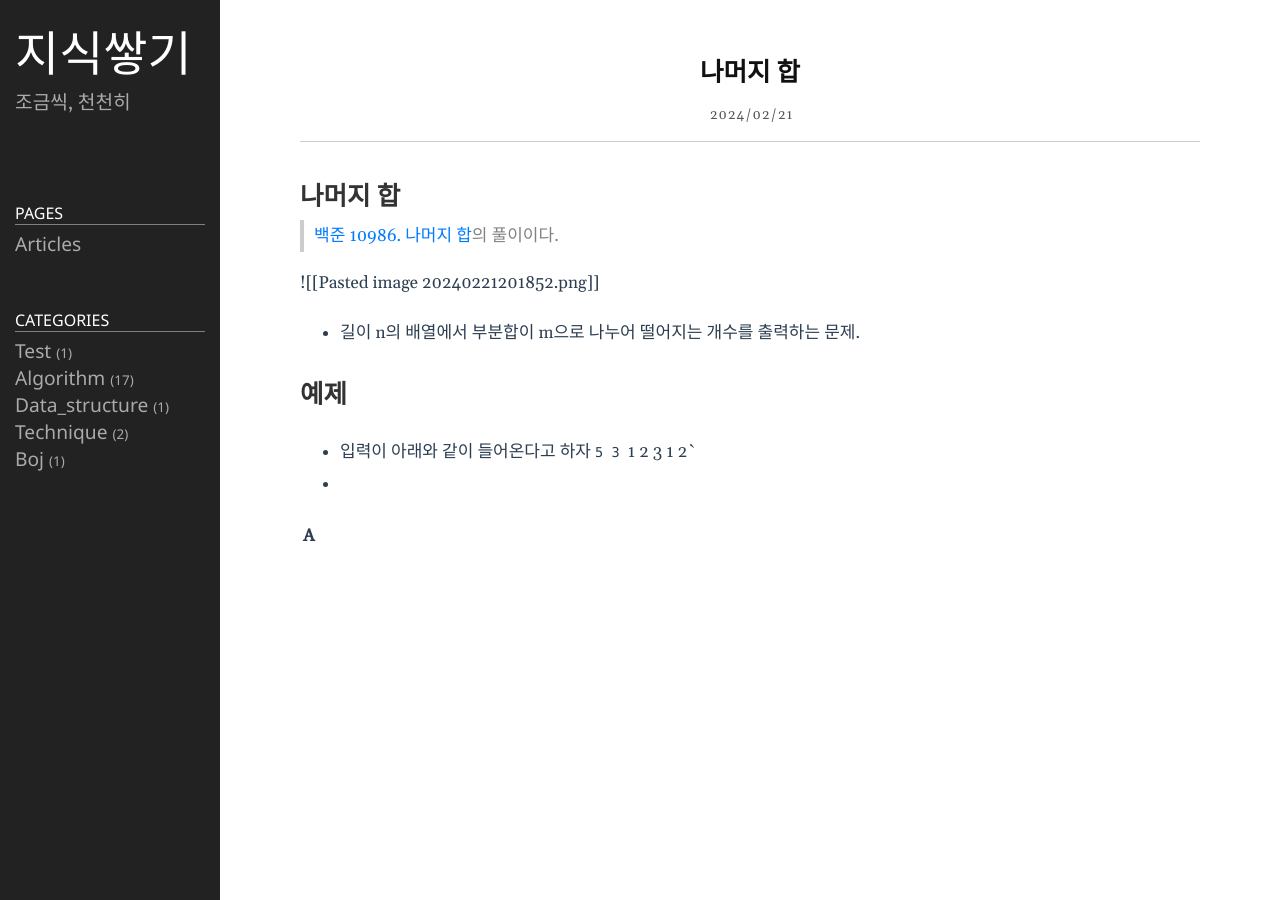
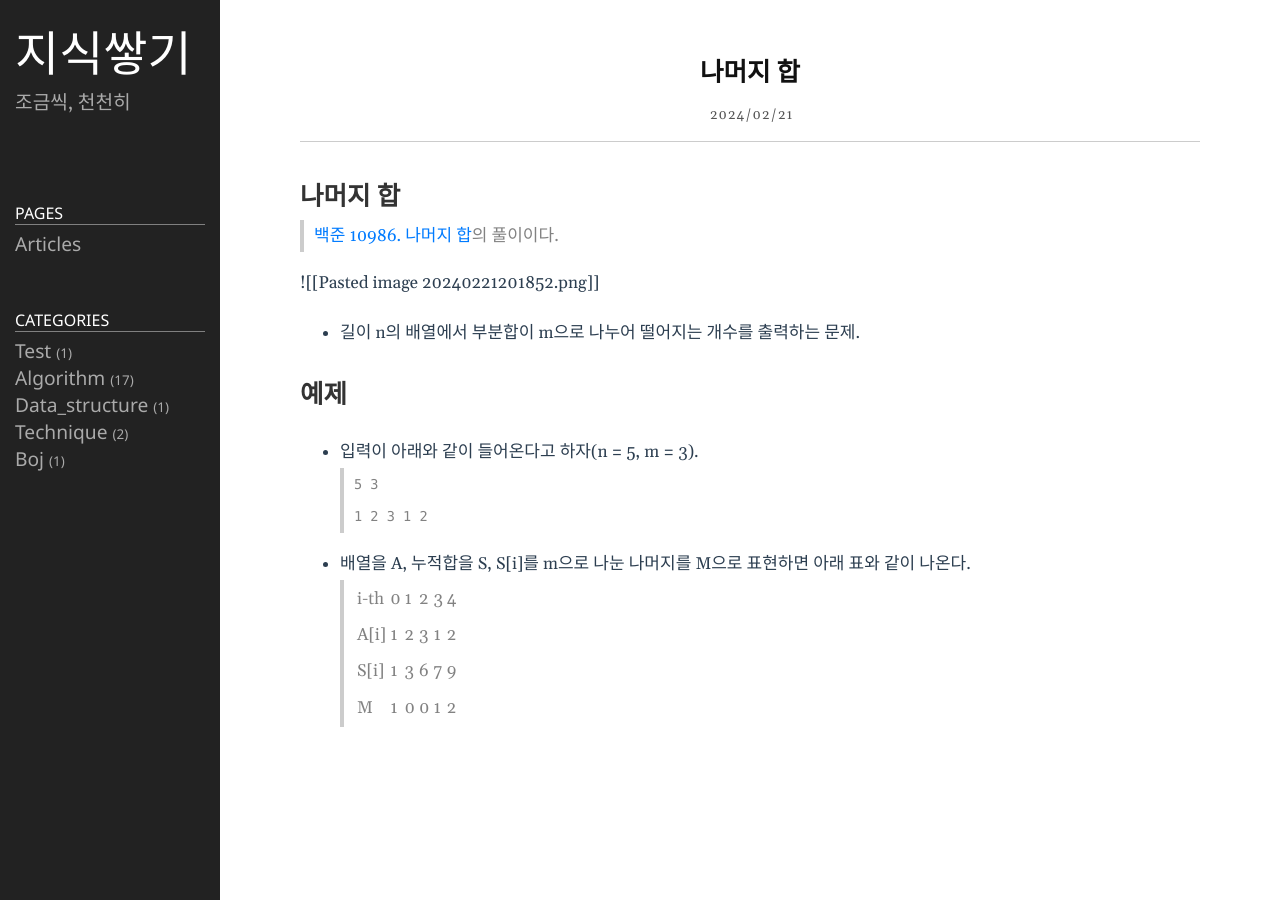
Before and after one commit to GeunSuYoon/GeunSuYoon.github.io, a Jekyll site: the page built from _posts/boj/math/2024-02-21-remainsum.md, in a window 1280 px wide. Built offline with Jekyll 4.4.1, drawn with Linux system fonts in a browser that asks for light colours.

Commit message:
vault backup: 2024-02-21 20:28:46

```diff
--- a/_posts/boj/math/2024-02-21-remainsum.md
+++ b/_posts/boj/math/2024-02-21-remainsum.md
@@ -14,11 +14,12 @@ tags:
 - 길이 n의 배열에서 부분합이 m으로 나누어 떨어지는 개수를 출력하는 문제.
 
 ## 예제
-- 입력이 아래와 같이 들어온다고 하자
-	`5 3
-	`1 2 3 1 2`
--
-
-| A | |
-| --- | --- |
-|  |  |
+- 입력이 아래와 같이 들어온다고 하자(n = 5, m = 3).
+	>`5 3`
+	>
+	>`1 2 3 1 2`
+- 배열을 A, 누적합을 S, S\[i]를 m으로 나눈 나머지를 M으로 표현하면 아래 표와 같이 나온다.
+>| i-th | 0 | 1 | 2 | 3 | 4 |
+>| A\[i] | 1 | 2 | 3 | 1 | 2 |
+>| S\[i] | 1 | 3 | 6 | 7 | 9 |
+>| M | 1 | 0 | 0 | 1 | 2 |
```
